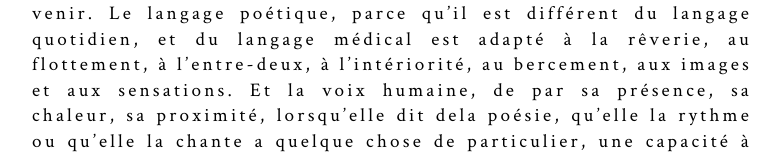
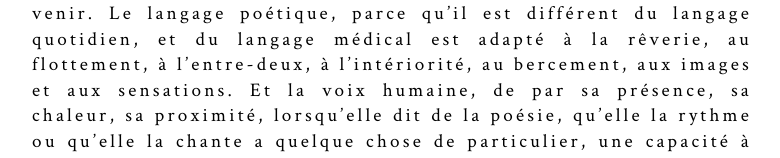
Before and after one commit to leshnik/revertouthaut, a Jekyll site: the page built from au-bord-du-lit.md, in a window 1280 px wide and 1400 px high, scrolled down 344 px. Shown: the part 515-673 px from the top of the window, without its empty margins (248-1028 px from the left). Built offline with Jekyll 4.4.1, drawn with Linux system fonts in a browser that asks for light colours; some of the changed text lies outside the part shown.

Commit message:
au bord eu lit correct grammar

```diff
--- a/au-bord-du-lit.md
+++ b/au-bord-du-lit.md
@@ -6,12 +6,12 @@
 <h1>au bord du lit</h1>
 <p class="intro-text">Au bord du lit, au bord des lèvres, au bord de la mort, au bord du langage et des mots, il y a encore et toujours des choses à vivre et à partager. Que l’on soit malade, souffrant, que l’on soit personne proche, que l’on soit soignant. Chacun.e, avec sa sensibilité, son histoire passée, ses désirs réparateurs, partage l’intimité de ce passage de la vie à la mort, du corps quitté par le mouvement, des mots prononcés, reçus, et des derniers regards échangés.</p>
 
-<p class="intro-text">«Au bord du lit» est un projet artistique conçu avec et pour un service de soins palliatifs et se veut une expérience innovante qui regroupe et concerne toutes celles et ceux qui vivent et se rencontrent dans ce lieu singulier, émotionnellement fort, situé au cœur de l’expérience humaine universelle et néanmoins personnelle&nbsp;: les patients, les proches et les soignants. C’est un projet qui se conçoit comme un long poème en train de s’écrire, de se chanter, de se murmurer, de se réciter. Comme un long poème à garder, à transmettre et qui accompagne ces instants de passage, de soulagement de la douleur et d’accueil de la fin de vie et du deuil à venir. Le langage poétique, parce qu’il est différent du langage quotidien, et du langage médical est adapté à la rêverie, au flottement, à l’entre-deux, à l’intériorité, au bercement, aux images et aux sensations. Et la voix humaine, de par sa présence, sa chaleur, sa proximité, lorsqu’elle dit dela poésie, qu’elle la rythme ou qu’elle la chante a quelque chose de particulier, une capacité à faire rêver, à calmer, à projeter dans un univers imaginaire.</p>
+<p class="intro-text">«Au bord du lit» est un projet artistique conçu avec et pour un service de soins palliatifs et se veut une expérience innovante qui regroupe et concerne toutes celles et ceux qui vivent et se rencontrent dans ce lieu singulier, émotionnellement fort, situé au cœur de l’expérience humaine universelle et néanmoins personnelle&nbsp;: les patients, les proches et les soignants. C’est un projet qui se conçoit comme un long poème en train de s’écrire, de se chanter, de se murmurer, de se réciter. Comme un long poème à garder, à transmettre et qui accompagne ces instants de passage, de soulagement de la douleur et d’accueil de la fin de vie et du deuil à venir. Le langage poétique, parce qu’il est différent du langage quotidien, et du langage médical est adapté à la rêverie, au flottement, à l’entre-deux, à l’intériorité, au bercement, aux images et aux sensations. Et la voix humaine, de par sa présence, sa chaleur, sa proximité, lorsqu’elle dit de la poésie, qu’elle la rythme ou qu’elle la chante a quelque chose de particulier, une capacité à faire rêver, à calmer, à projeter dans un univers imaginaire.</p>
 
 <div class="center-max600-block">
     <img src="https://res.cloudinary.com/dnxcesebo/image/upload/q_auto,f_auto/v1662968999/sido-au-bord-du-lit_fcg20b.jpg">
 </div>
 
-<p class="intro-text">Et c’est donc par un travail d’écriture de poèmes et de chansons, auquel est convié tous les «habitants» de ce lieu, et par leurs lectures et interprétations durant le déroulé des journées, et par notre présence et des échanges, que nous désirons réaliser ce projet.</p>
+<p class="intro-text">Et c’est donc par un travail d’écriture de poèmes et de chansons, auquel sont conviés tous les «habitants» de ce lieu, et par leurs lectures et interprétations durant le déroulé des journées, et par notre présence et des échanges, que nous désirons réaliser ce projet.</p>
 
 <p class="intro-text">L’équipe artistique, envisage sa présence au cœur du service, pour faire partie non pas de son fonctionnement qui lui est propre et qu’il ne convient pas de déranger, mais pour être au cœur d’une ambiance qui s’installe et de relations qui se nouent entre des patients, des proches et des soignants. Un mot, un regard, un geste, comme le ballet des gestes de l’infirmière, la phrase d’une aide-soignante, le pas du médecin dans le couloir, la fleur sur la table de nuit, la lampe qui clignote le soir, un souvenir raconté, un mouvement de la main, un prénom prononcé, tous ces petits riens du quotidien d’une unité de Soins Palliatifs deviendront des poèmes dont certains seront mis en musique, chantés et laissés aux familles et aux soignants, traces de ces moments partagés.</p>
```
